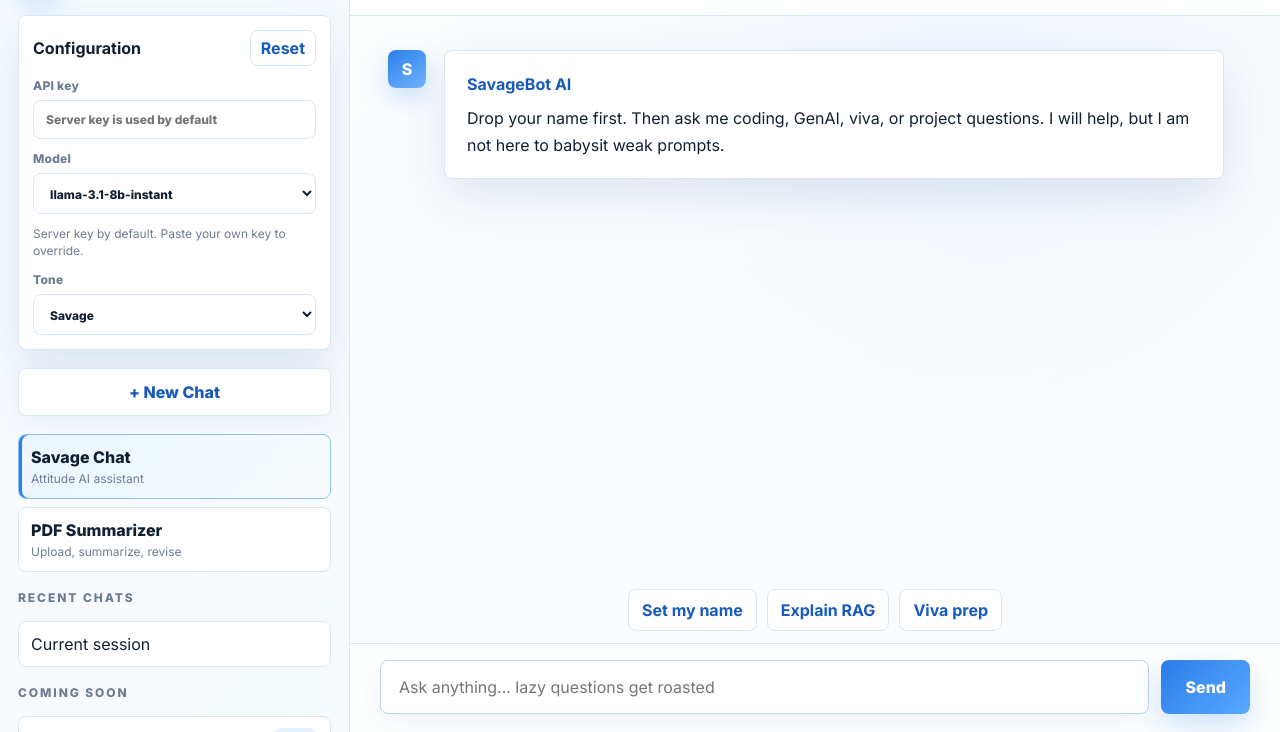
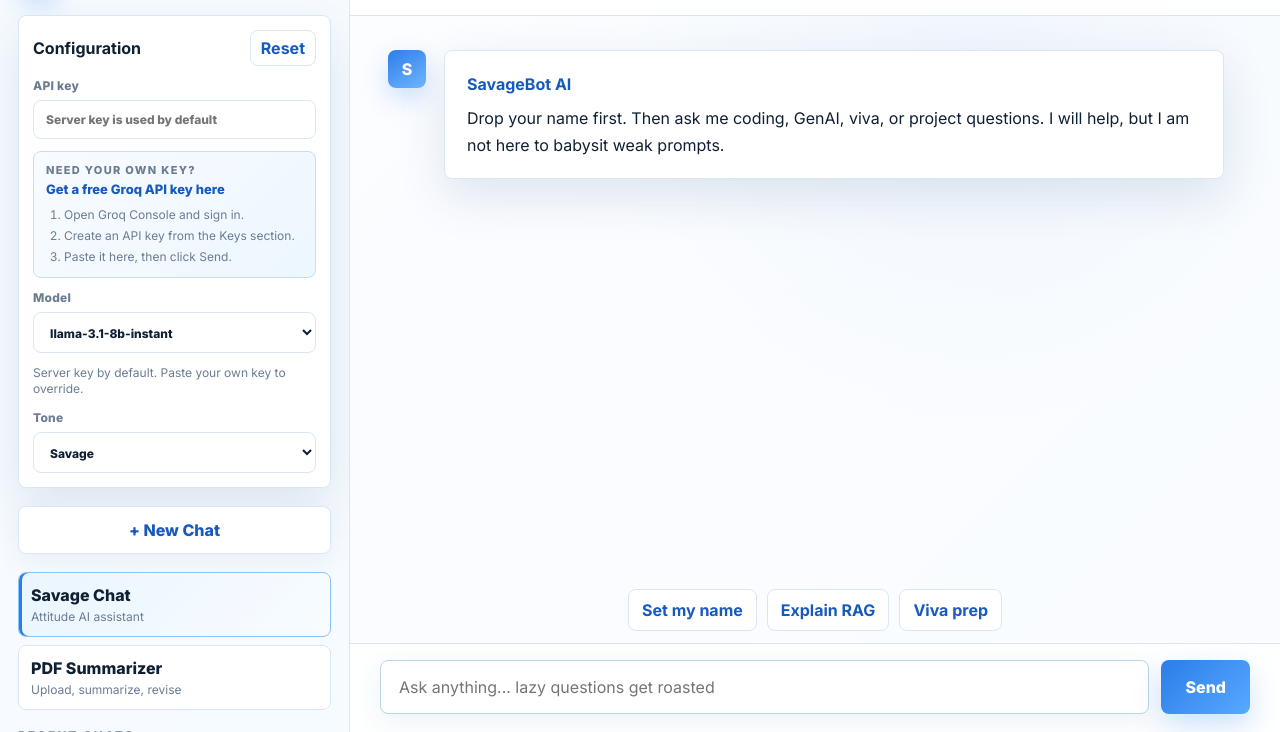
Before and after one commit to cris-pat-37/GenAINIAT, a plain HTML site: page frontend/index.html in a window 1280 px wide. Shown: the part 68-800 px from the top of the page. Drawn offline with Linux system fonts and the light colour scheme; files that its build step writes are made by us from their sources; no server answers; files whose address does not match are found by name.

Commit message:
Add Groq API key help card

```diff
--- a/frontend/index.html
+++ b/frontend/index.html
@@ -30,6 +30,18 @@
             API key
             <input id="apiKey" type="password" placeholder="Server key is used by default" autocomplete="off" />
           </label>
+
+          <div class="api-help">
+            <div>
+              <span>Need your own key?</span>
+              <a href="https://console.groq.com/home" target="_blank" rel="noreferrer">Get a free Groq API key here</a>
+            </div>
+            <ol>
+              <li>Open Groq Console and sign in.</li>
+              <li>Create an API key from the Keys section.</li>
+              <li>Paste it here, then click Send.</li>
+            </ol>
+          </div>
 
           <label>
             Model
--- a/frontend/styles.css
+++ b/frontend/styles.css
@@ -186,6 +186,49 @@ button:disabled {
 
 .side-note {
   line-height: 1.4;
+}
+
+.api-help {
+  display: grid;
+  gap: 10px;
+  border: 1px solid #c7ddf3;
+  border-radius: 8px;
+  background: linear-gradient(135deg, #f8fbff, #edf7ff);
+  padding: 11px 12px;
+}
+
+.api-help div {
+  display: grid;
+  gap: 4px;
+}
+
+.api-help span {
+  color: var(--muted);
+  font-size: 11px;
+  font-weight: 800;
+  letter-spacing: 0.12em;
+  text-transform: uppercase;
+}
+
+.api-help a {
+  color: var(--accent-dark);
+  font-size: 13px;
+  font-weight: 900;
+  text-decoration: none;
+}
+
+.api-help a:hover {
+  text-decoration: underline;
+}
+
+.api-help ol {
+  display: grid;
+  gap: 5px;
+  margin: 0;
+  padding-left: 18px;
+  color: var(--muted);
+  font-size: 12px;
+  line-height: 1.35;
 }
 
 .new-chat {
```
